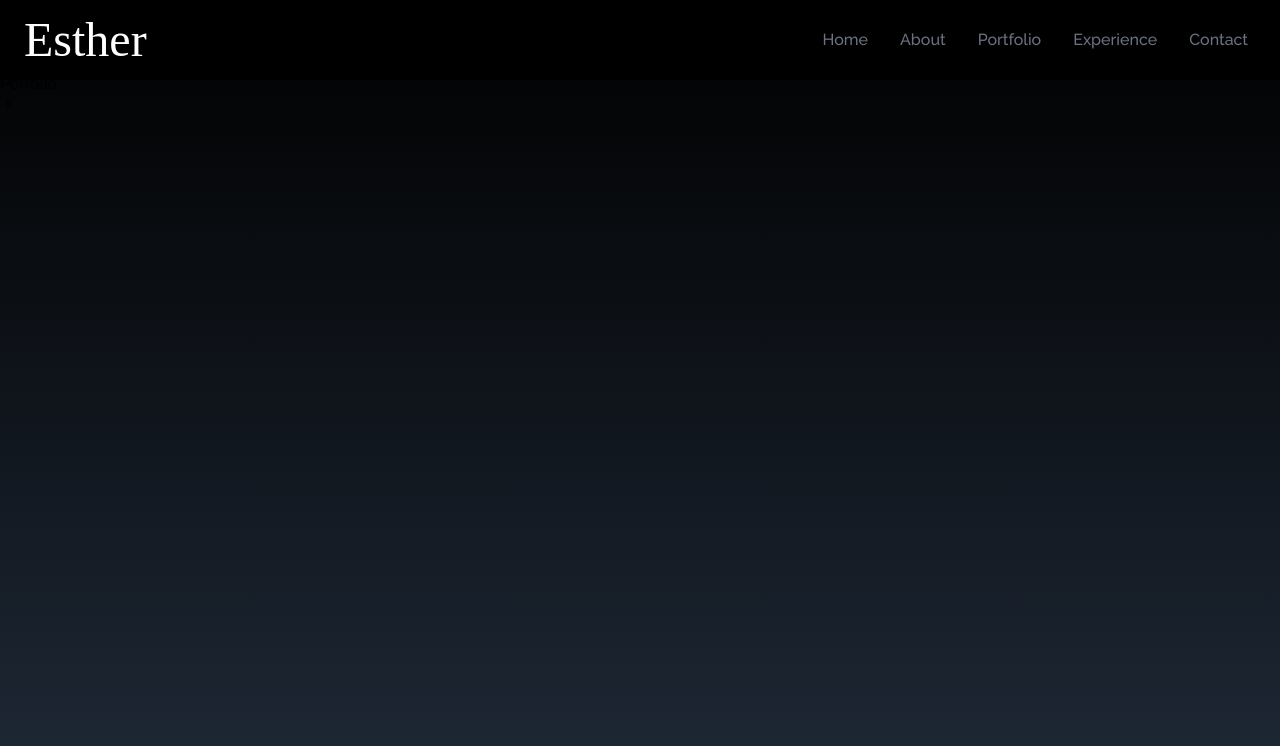
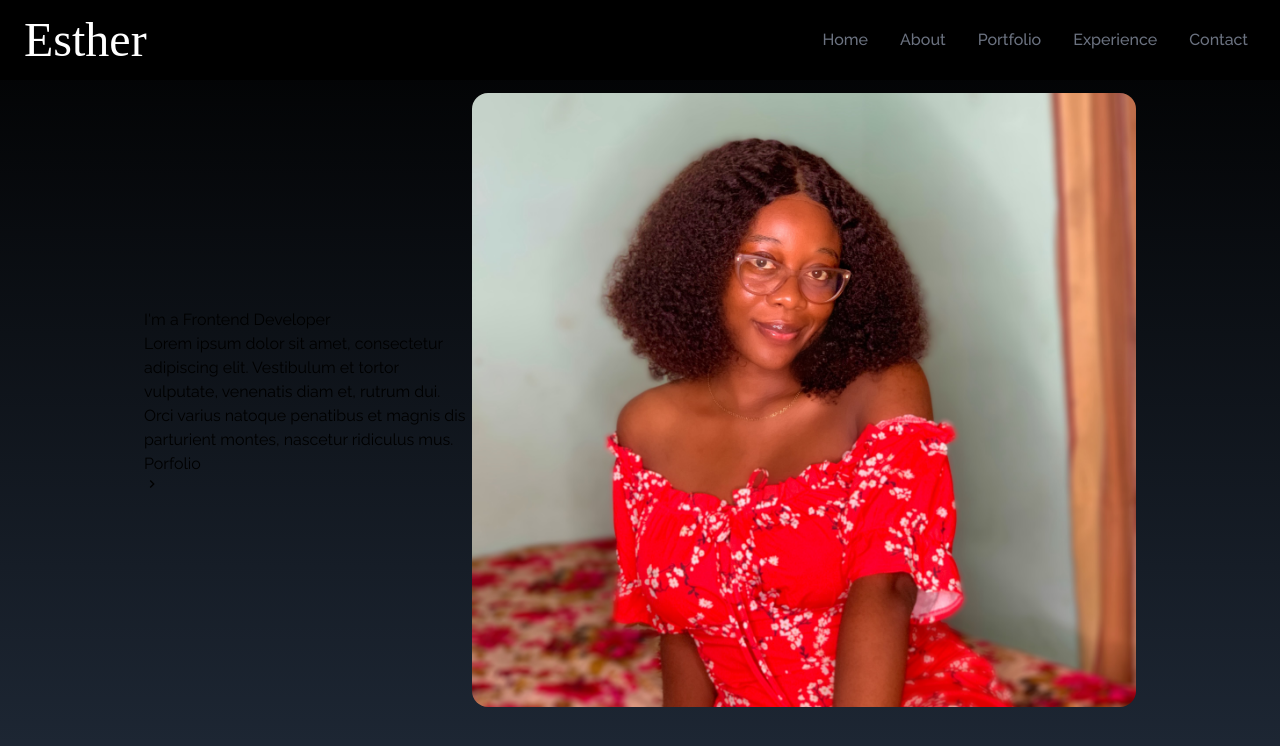
Before and after one commit to estherbabe/My_Portfolio, a React (Create React App) app: page / in a window 1280 px wide. Shown: the top 746 px of the page. Built offline with nearby package versions, Linux system fonts and the light colour scheme; a web font is replaced by a local one.

Commit message:
style home.jsx with tailwind

```diff
--- a/src/components/Home.jsx
+++ b/src/components/Home.jsx
@@ -7,7 +7,7 @@
       name="home"
       className="h-screen w-full bg-gradient-to-b from-black to-gray-800 "
     >
-      <div>
+      <div className=" max-w-screen-lg mx-auto flex flex-col items-center justify-center h-full px-4 md:flex-row ">
         <div>
           <h2>I'm a Frontend Developer</h2>
           <p>
@@ -26,6 +26,14 @@
             </button>
           </div>
         </div>
+
+        <div>
+          <img
+            src={HeroImage}
+            alt="my face"
+            className=" rounded-2xl mx-auto w-2/3 md:w-full"
+          />
+        </div>
       </div>
     </div>
   );
```
